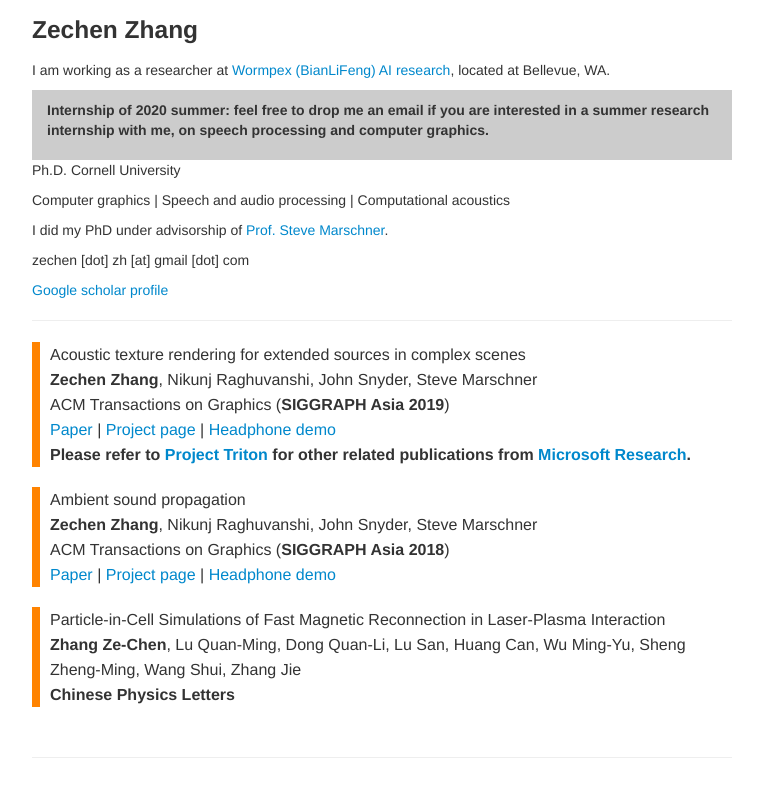
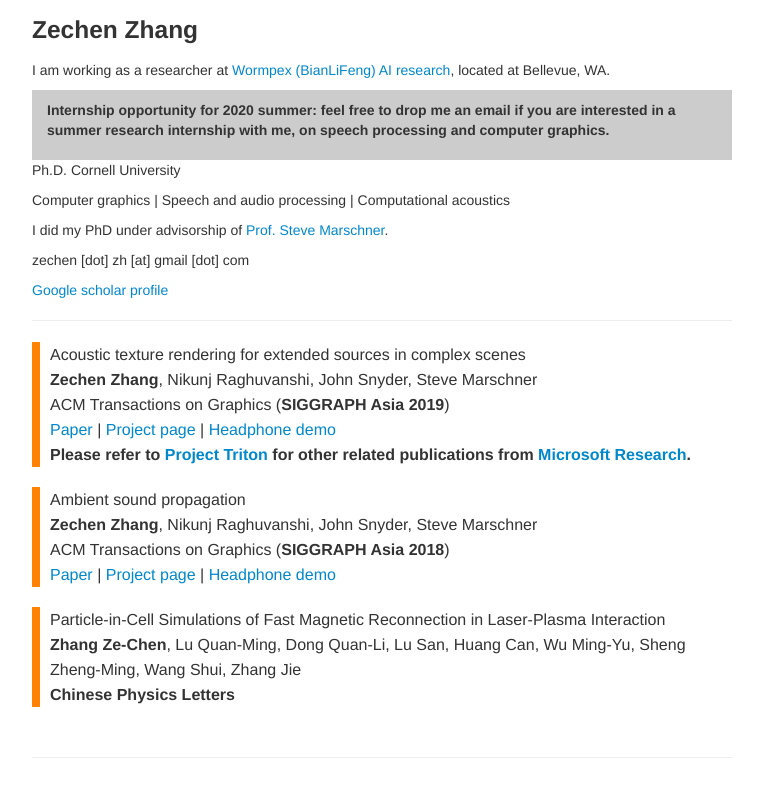
Before and after one commit to ZechenZ/zechenz.github.com, a Jekyll site: the page built from index.md, in a window 1280 px wide. Shown: the top 797 px of the page, without its empty margins (258-1021 px from the left). Built offline with Jekyll 4.4.1, drawn with Linux system fonts in a browser that asks for light colours; our own code applies the rules of GitHub Pages for plain Markdown files.

Commit message:
slight edit post

```diff
--- a/index.md
+++ b/index.md
@@ -9,7 +9,7 @@
 ### Zechen Zhang
 
 I am working as a researcher at [Wormpex (BianLiFeng) AI research](https://research.bianlifeng.com), located at Bellevue, WA.
-<div style="background-color:#cccccc; text-align:middle; vertical-align: middle; padding:10px 15px;"> <p><b>Internship of 2020 summer: feel free to drop me an email if you are interested in a summer research internship with me, on speech processing and computer graphics.</b></p>  </div>
+<div style="background-color:#cccccc; text-align:middle; vertical-align: middle; padding:10px 15px;"> <p><b>Internship opportunity for 2020 summer: feel free to drop me an email if you are interested in a summer research internship with me, on speech processing and computer graphics.</b></p>  </div>
 
 Ph.D. Cornell University
 
```
